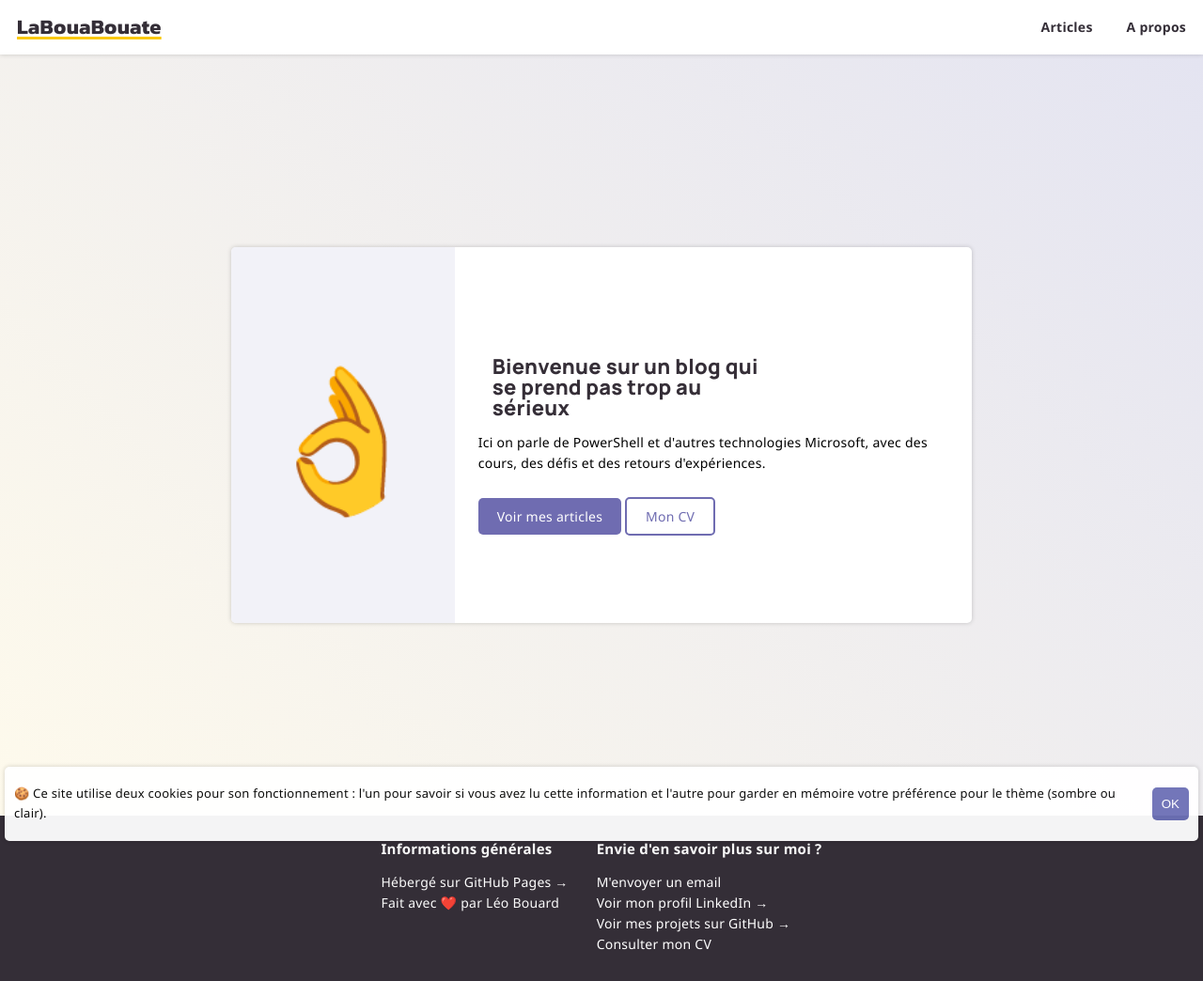
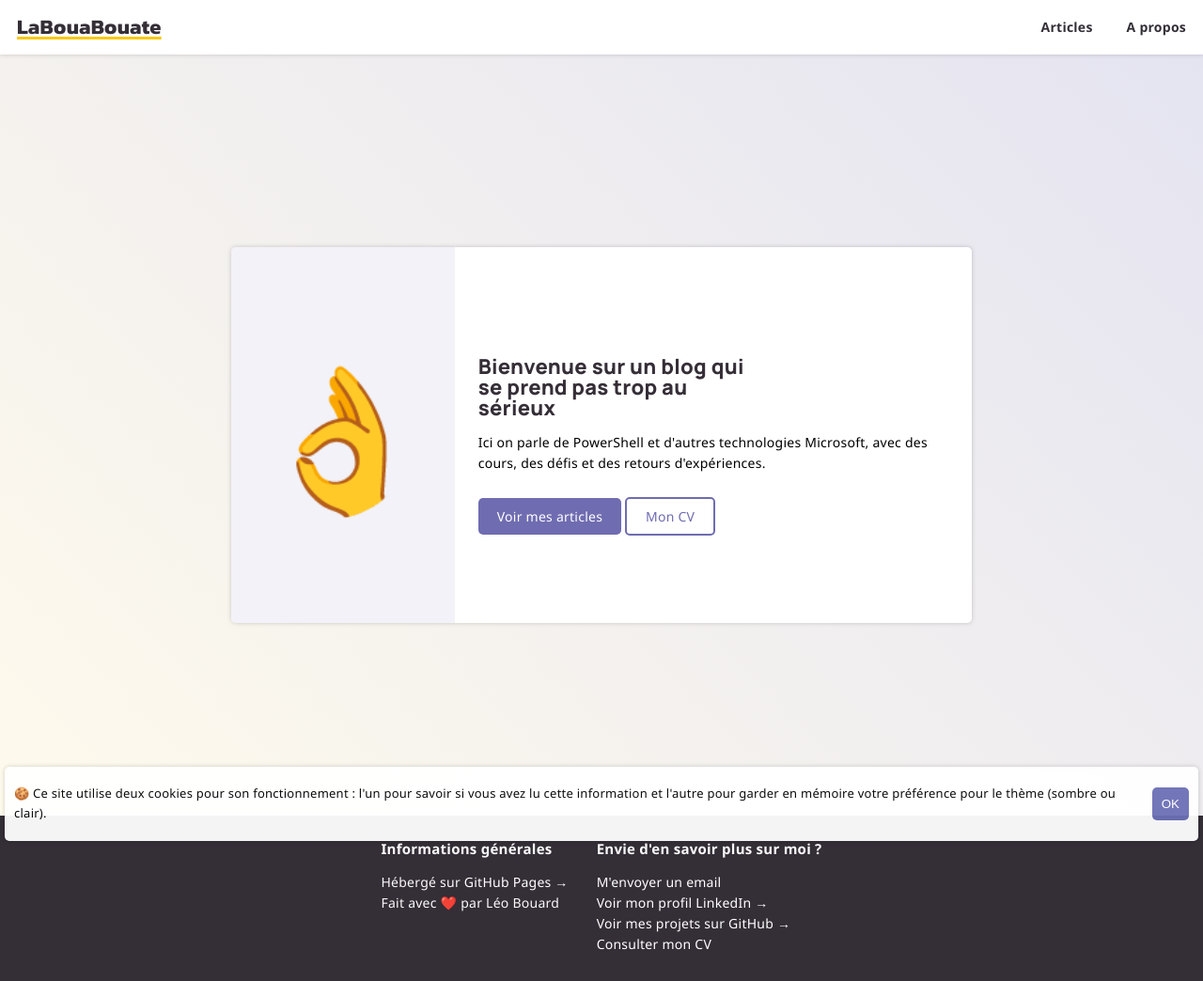
Before and after one commit to leobouard/leobouard.github.io, a Jekyll site: the page built from index.md, in a window 1280 px wide. Shown: the whole page at 94% size. Built offline with Jekyll 4.4.1, drawn with Linux system fonts in a browser that asks for light colours; some web fonts are replaced; our own code applies the rules of GitHub Pages for plain Markdown files.

Commit message:
Update style.scss

```diff
--- a/assets/css/style.scss
+++ b/assets/css/style.scss
@@ -103,7 +103,7 @@ main {
         font-size: xx-large;
         font-weight: 800;
         line-height: 100%;
-        margin: 15px;
+        margin: 15px 0px;
     }
 
     h2, h3, h4, h5 {
```
